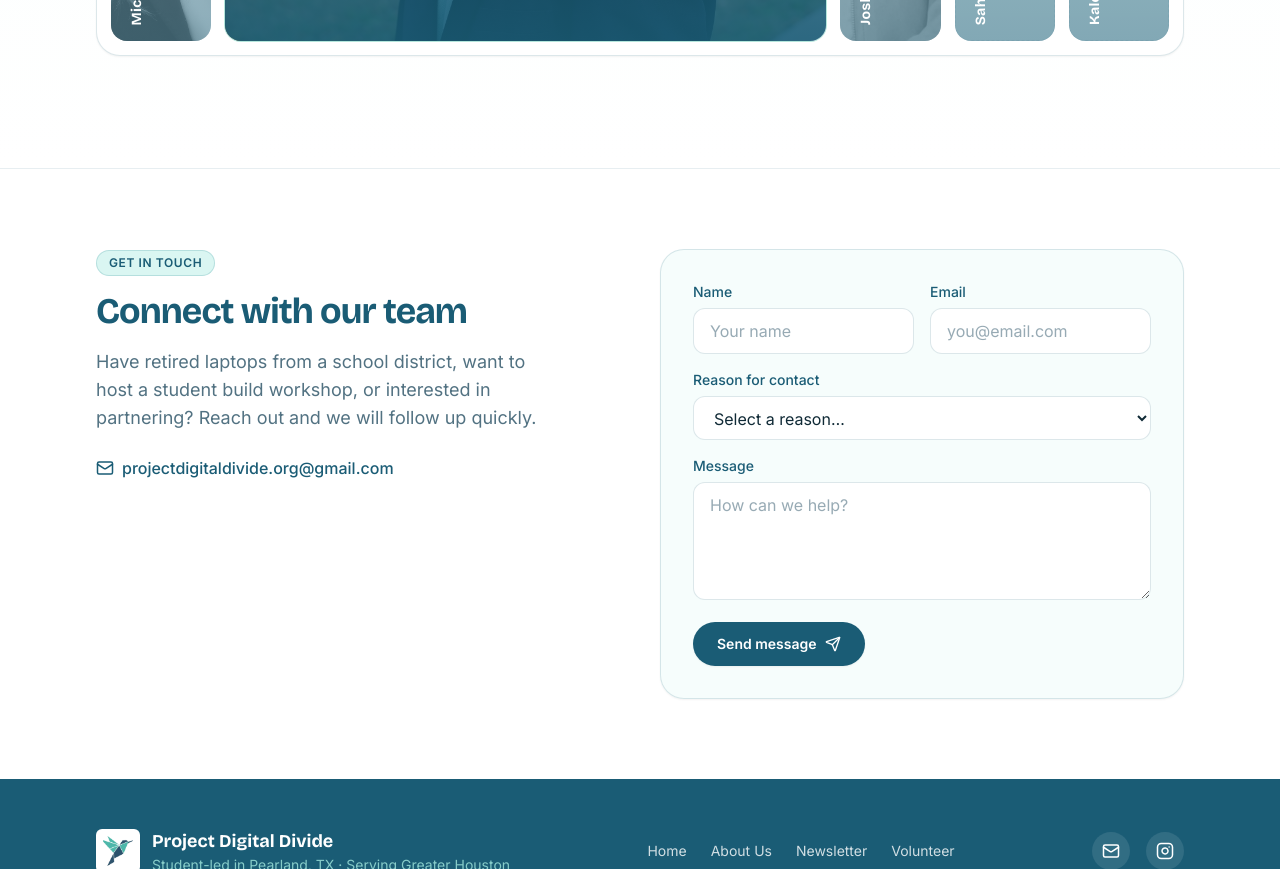
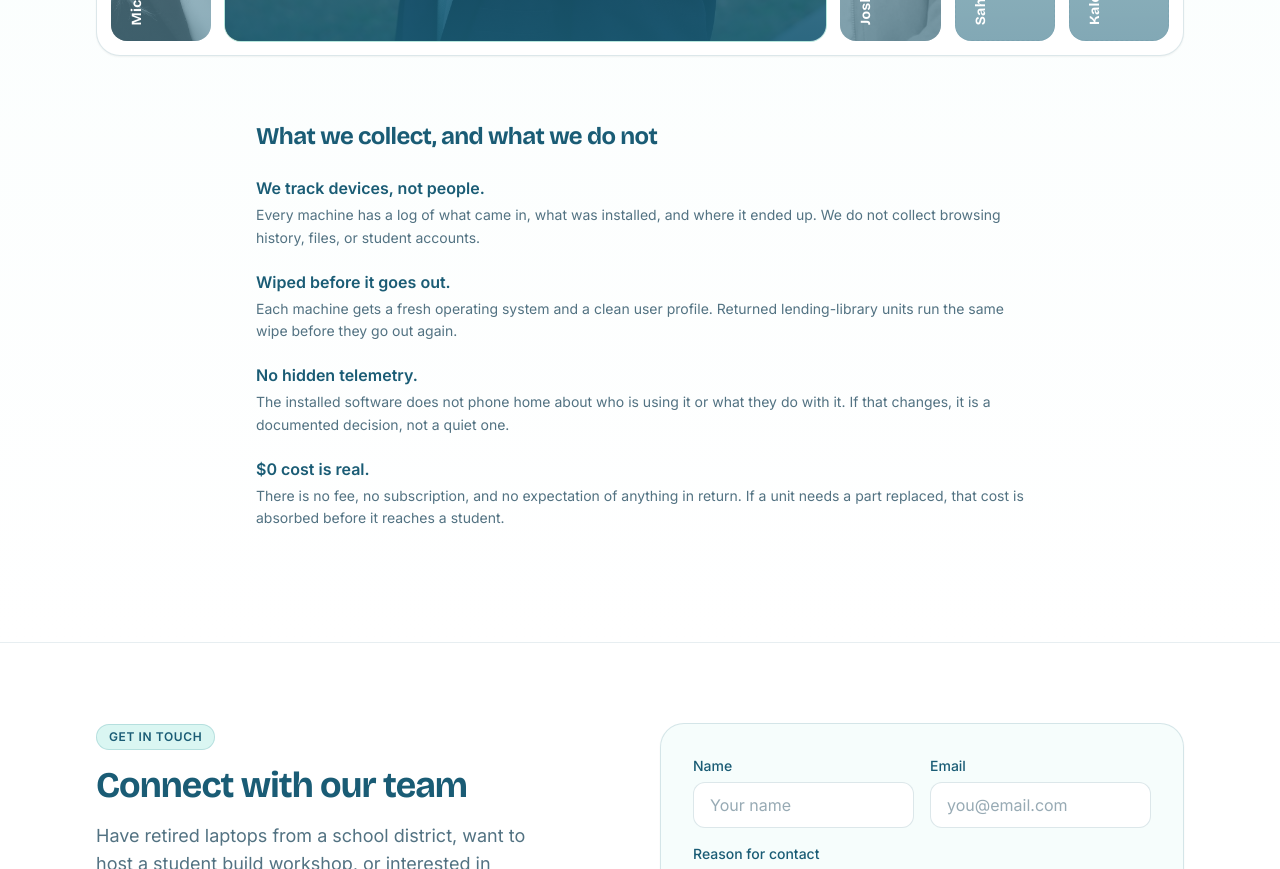
Before and after one commit to bebepig1437/project-digital-divide, a React (Vite) app: page /about in a window 1280 px wide. Shown: the part 1000-1869 px from the top of the page. Built offline with nearby package versions, Linux system fonts and the light colour scheme; the HTML template or start-up script is replaced by a standard one.

Commit message:
feat(about): move privacy commitments here and list tested OSes on homepage

```diff
--- a/src/components/HardwareAcceptanceMatrix.jsx
+++ b/src/components/HardwareAcceptanceMatrix.jsx
@@ -52,9 +52,9 @@ export default function HardwareAcceptanceMatrix() {
             </table>
 
             <div className="mt-6 rounded-xl border border-brand-slate/10 bg-white/70 p-4 text-sm leading-relaxed text-muted">
-              <p className="font-semibold text-brand-slate">Which operating system runs best on this hardware</p>
+              <p className="font-semibold text-brand-slate">Operating systems we are testing</p>
               <p className="mt-1">
-                With 4 GB of memory, the choice of operating system matters. We are testing options now and will publish the results when testing is done.
+                With 4 GB of memory, the operating system matters. We are testing Lubuntu, Linux Mint, Raspberry Pi, ChromeOS, and a mini Windows 11.
               </p>
             </div>
           </Reveal>
--- a/src/pages/About.jsx
+++ b/src/pages/About.jsx
@@ -1,4 +1,23 @@
 import TeamHorizonExpander from '../components/TeamHorizonExpander'
+
+const privacy = [
+  {
+    title: 'We track devices, not people.',
+    body: 'Every machine has a log of what came in, what was installed, and where it ended up. We do not collect browsing history, files, or student accounts.',
+  },
+  {
+    title: 'Wiped before it goes out.',
+    body: 'Each machine gets a fresh operating system and a clean user profile. Returned lending-library units run the same wipe before they go out again.',
+  },
+  {
+    title: 'No hidden telemetry.',
+    body: 'The installed software does not phone home about who is using it or what they do with it. If that changes, it is a documented decision, not a quiet one.',
+  },
+  {
+    title: '$0 cost is real.',
+    body: 'There is no fee, no subscription, and no expectation of anything in return. If a unit needs a part replaced, that cost is absorbed before it reaches a student.',
+  },
+]
 
 export default function About() {
   return (
@@ -18,6 +37,18 @@ export default function About() {
         </div>
 
         <TeamHorizonExpander />
+
+        <div className="mx-auto mt-16 max-w-3xl">
+          <h2 className="text-2xl font-bold text-brand-slate">What we collect, and what we do not</h2>
+          <ul className="mt-6 space-y-5 text-ink/85">
+            {privacy.map((p) => (
+              <li key={p.title}>
+                <p className="font-semibold text-brand-slate">{p.title}</p>
+                <p className="mt-1 text-sm leading-relaxed text-muted">{p.body}</p>
+              </li>
+            ))}
+          </ul>
+        </div>
       </div>
     </section>
   )
```
